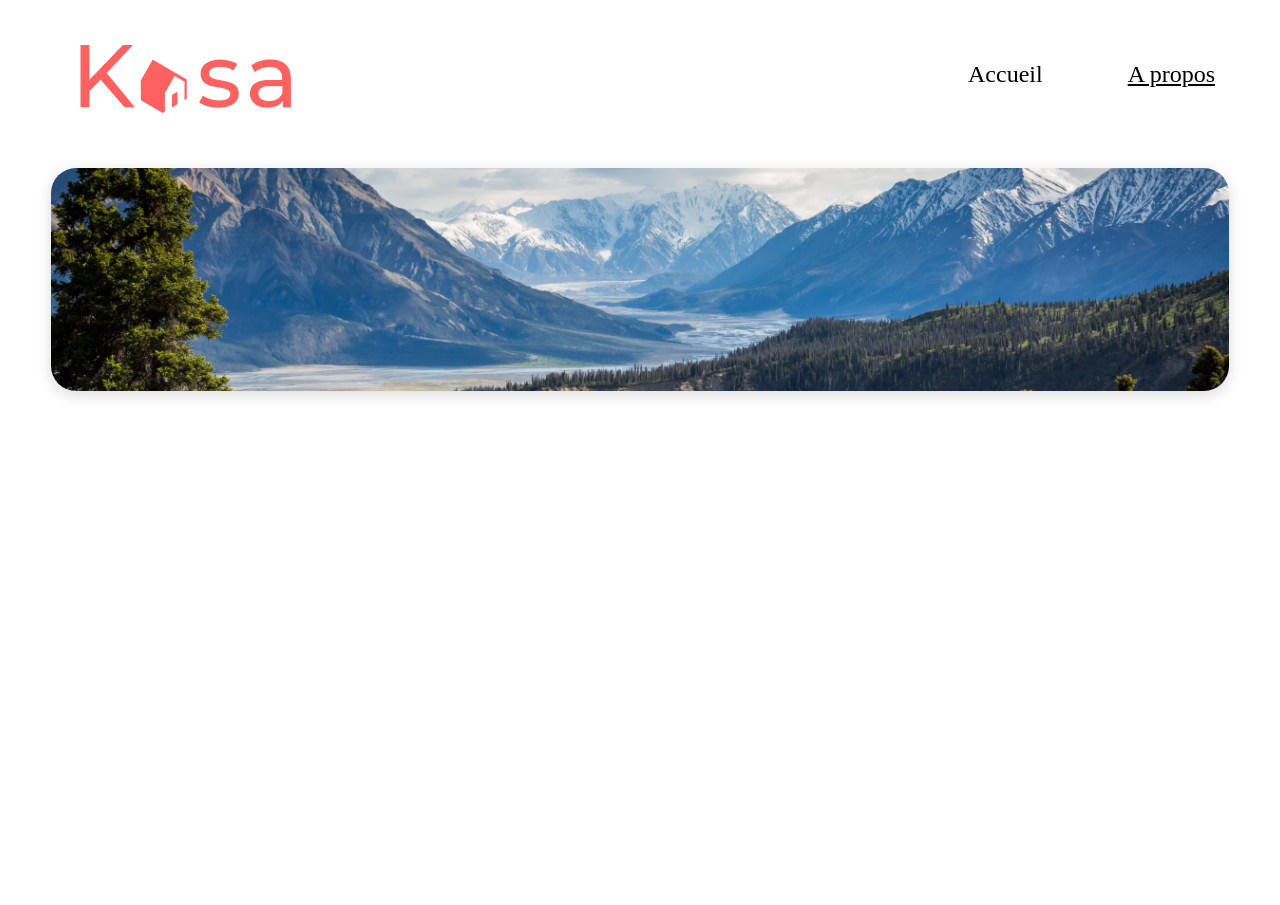
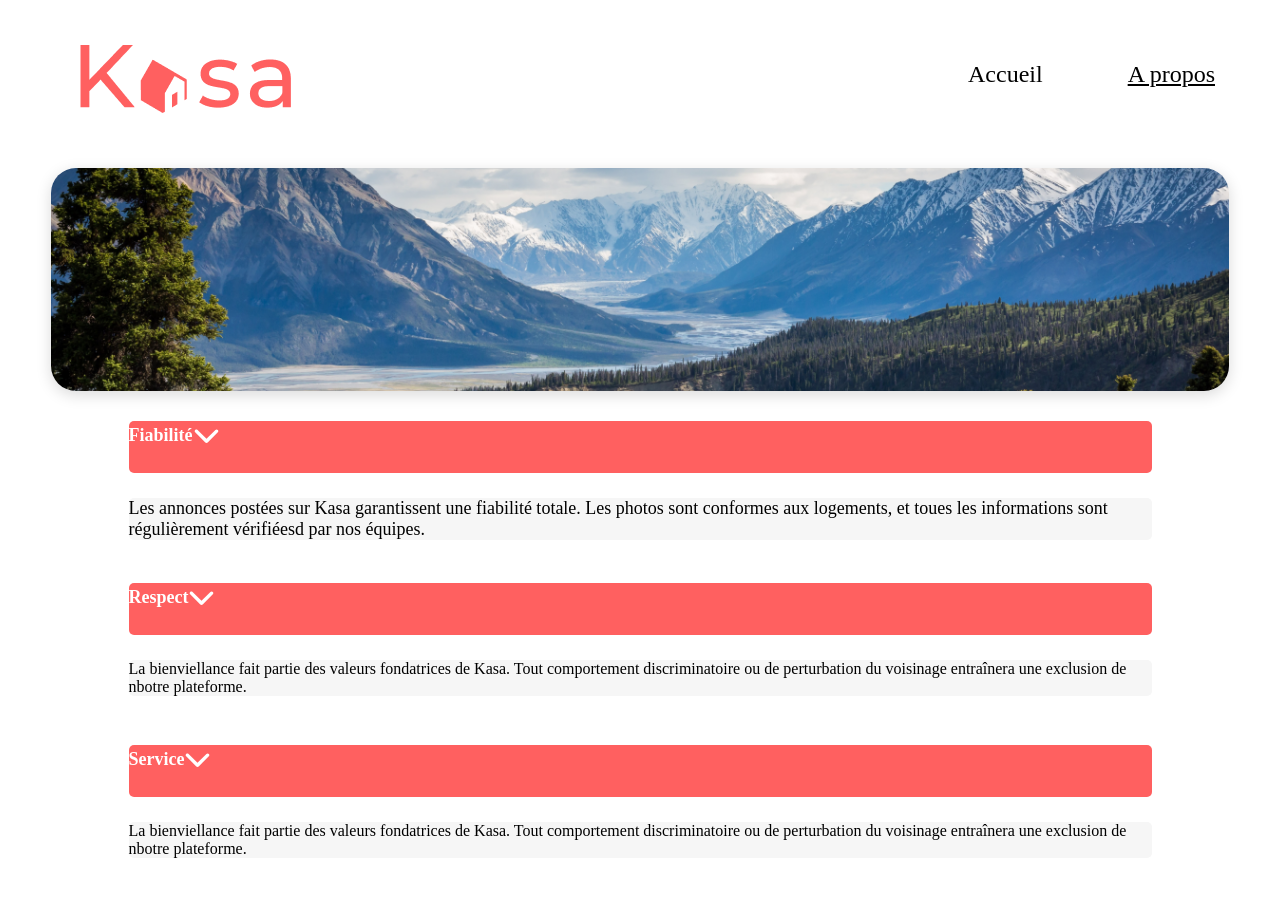
Before and after one commit to Johan-Tnt/Ternant_Johan_n_8_Creez_une_application_web_de_location_immobiliere_avec_React, a React (Vite) app in the folder latest/: page /about in a window 1280 px wide. Shown: the top 905 px of the page. Before the commit the page ends 800 px from the top, so only its background shows below. Built offline with nearby package versions, Linux system fonts and the light colour scheme.

Commit message:
Created about page content + fixed bugs.

```diff
--- a/latest/src/components/Logement.jsx
+++ b/latest/src/components/Logement.jsx
@@ -1,10 +1,12 @@
 //Début code Johan
 //Contient le menu "à propos"
-// get our fontawesome imports
+
+//Contient les "icon" fontawesome imports
 import { faStar } from "@fortawesome/free-solid-svg-icons";
 import { FontAwesomeIcon } from "@fortawesome/react-fontawesome";
 import { faChevronDown } from "@fortawesome/free-solid-svg-icons";
 
+// Contient les imports pour les logements
 import { useParams } from "react-router-dom";
 import logements from "../data/logements.json";
 
@@ -77,7 +79,9 @@ const Logement = () => {
             size="xl"
           />
         </h2>
-        <p className="housing_sheet layout_btn">{logements.description}</p>
+        <p className="housing_sheet layout_btn housing_banner">
+          {logements.description}
+        </p>
       </div>
 
       <div className="housing_sheet_btn layout_equipments">
@@ -89,7 +93,9 @@ const Logement = () => {
             size="xl"
           />
         </h2>
-        <p className="housing_sheet layout_btn">{logements.equipments}</p>
+        <p className="housing_sheet layout_btn housing_banner">
+          {logements.equipments}
+        </p>
       </div>
     </div>
   );
--- a/latest/src/components/pages/About.jsx
+++ b/latest/src/components/pages/About.jsx
@@ -1,11 +1,85 @@
+/* eslint-disable react/no-unescaped-entities */
 //Début code Johan
 //Contient le menu "à propos"
+
+//Contient les "icon" fontawesome imports
+import { FontAwesomeIcon } from "@fortawesome/react-fontawesome";
+import { faChevronDown } from "@fortawesome/free-solid-svg-icons";
 
 const About = () => {
   return (
     <div className="home">
       <div className="banner">
         <img src="../src/assets/img/ImgAbout.png" alt="Img About" />
+      </div>
+
+      <div className="about_sheet">
+        <div className="about_btn">
+          <h2 className="about_title">
+            Fiabilité
+            <FontAwesomeIcon
+              icon={faChevronDown}
+              style={{ color: "white" }}
+              size="xl"
+            />
+          </h2>
+          <p className="about_content about_grey_banner">
+            Les annonces postées sur Kasa garantissent une fiabilité totale. Les
+            photos sont conformes aux logements, et toues les informations sont
+            régulièrement vérifiéesd par nos équipes.
+          </p>
+        </div>
+
+        <div className="about_btn ">
+          <h2 className="about_title">
+            Respect
+            <FontAwesomeIcon
+              icon={faChevronDown}
+              style={{ color: "white" }}
+              size="xl"
+            />
+          </h2>
+          <p className="housing_content about_grey_banner">
+            La bienviellance fait partie des valeurs fondatrices de Kasa. Tout
+            comportement discriminatoire ou de perturbation du voisinage
+            entraînera une exclusion de nbotre plateforme.
+          </p>
+        </div>
+
+        <div className="about_btn ">
+          <h2 className="about_title">
+            Service
+            <FontAwesomeIcon
+              icon={faChevronDown}
+              style={{ color: "white" }}
+              size="xl"
+            />
+          </h2>
+          <p className="housing_content about_grey_banner">
+            La bienviellance fait partie des valeurs fondatrices de Kasa. Tout
+            comportement discriminatoire ou de perturbation du voisinage
+            entraînera une exclusion de nbotre plateforme.
+          </p>
+        </div>
+
+        <div className="about_btn ">
+          <h2 className="about_title">
+            Sécurité
+            <FontAwesomeIcon
+              icon={faChevronDown}
+              style={{ color: "white" }}
+              size="xl"
+            />
+          </h2>
+          <p className="housing_content about_grey_banner">
+            La sécurité est la priorité de Kasa. Aussi bien pour nos hôtes que
+            pour les voyageurs, chaque logements correspond aux critères de
+            sécurité établis par nos services. En laissant une note aussi bien à
+            l'hôte qu'au locataire, cela permet à nos équipes de vérifier que
+            les standards sont bien respectés. Nous organisons également des
+            ateliers sur la sécurité domestique pour nos hôtes.
+          </p>
+        </div>
       </div>
     </div>
   );
--- a/latest/src/main.scss
+++ b/latest/src/main.scss
@@ -6,5 +6,6 @@
 @use "./sass/home";
 @use "./sass/thumb";
 @use "./sass/logement";
+@use "./sass/about";
 
 //Fin code Johan
--- /dev/null
+++ b/latest/src/sass/about.scss
@@ -0,0 +1,40 @@
+//Début code Johan
+//Contient la mise en page "A propos"
+
+//Mise en page globale d'un logement
+.about_sheet {
+  margin-left: auto;
+  margin-right: auto;
+  //margin-left: 100px;
+  //margin-right: 60px;
+}
+
+//Mise en page "A propos"
+.about_content {
+  color: black;
+  font-size: 18px;
+  gap: 10px;
+  display: flex;
+}
+.about_title {
+  color: white;
+  font-size: 18px;
+}
+.about_grey_banner {
+  background-color: #f6f6f6;
+  border-radius: 5px;
+  margin-top: 50px;
+}
+
+//Boutons "A propos"
+.about_btn {
+  background-color: #ff6060;
+  border-radius: 5px;
+  max-width: 1023px;
+  height: 52px;
+  //text-wrap: balance;
+  margin-top: 30px;
+  margin-bottom: 110px;
+}
+
+//Fin code Johan
--- a/latest/src/sass/logement.scss
+++ b/latest/src/sass/logement.scss
@@ -5,8 +5,6 @@
   display: flex;
   gap: 20px;
   flex-direction: column;
-  //margin-left: 100px;
-  //margin-right: 60px;
   //Mise en page des img d'un "logement"
   img {
     max-width: 1240px;
@@ -39,6 +37,10 @@
 .housing_sheet_title {
   color: white;
   font-size: 18px;
+}
+.housing_banner {
+  background-color: #f6f6f6;
+  border-radius: 5px;
 }
 
 //Boutons d'un logement
```
